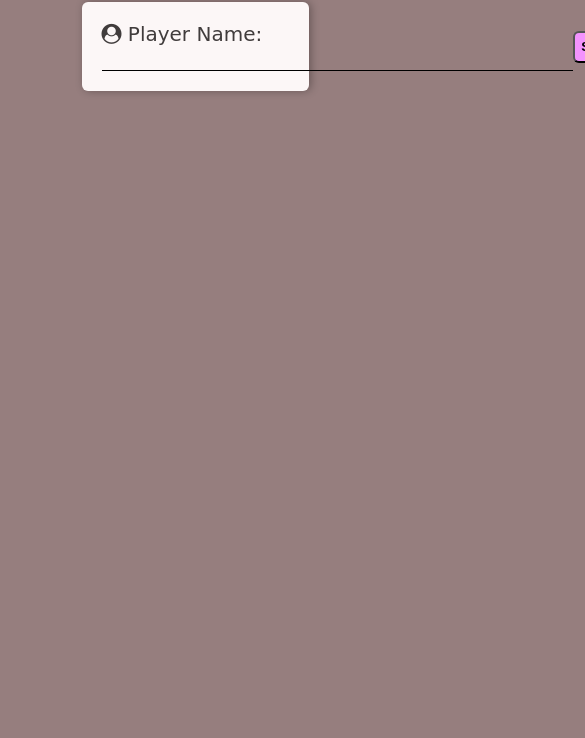
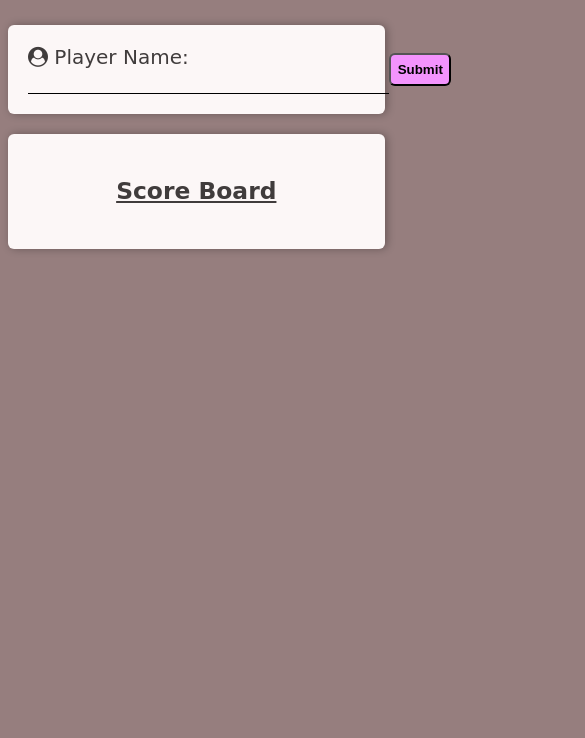
Before and after one commit to Seb-Jesh/balloon-pop-game, a plain HTML site: page index.html in a window 390 px wide. Shown: the part 106-844 px from the top of the page, 585 px wide, since content can reach past the window. Drawn offline with Linux system fonts and the light colour scheme.

Commit message:
Completed game

```diff
--- a/index.html
+++ b/index.html
@@ -20,10 +20,11 @@
                 <i class="fa fa-user-circle" aria-hidden="true"></i>
                 <span>Player Name: </span>
             </label>
-            <input type="text" size="40" name="playerName" required>
+            <input type="text" size="30" name="playerName" required>
         </div>
         <button type="submit">Submit</button>
     </form>
+
 <section id="game" class="game hidden">
     <div class="card bg-dark text-light">
       <div class="d-flex space">
@@ -70,6 +71,12 @@
     </div>
 </section>
 </main>
+
+    <div id="scoreboard" class="card mt-2 container">
+        <h3 class="text-align-centre">Score Board</h3>
+            <div id="players"></div>
+    </div>
+
    <script src="main.js"></script>
 </body>
 </html>
--- a/main.js
+++ b/main.js
@@ -21,6 +21,7 @@ function startGame() {
     currentPopCounter = 0;
     document.getElementById("game-controls").classList.add("hidden");
     document.getElementById("game-stats").classList.remove("hidden");
+    document.getElementById("scoreboard").classList.add("hidden");
     drawtoScreen();
     startClock();
     setTimeout(stopGame, gameLength);
@@ -89,6 +90,7 @@ function stopGame() {
 
         document.getElementById("game-stats").classList.add("hidden");
         document.getElementById("game-controls").classList.remove("hidden");
+        document.getElementById("scoreboard").classList.remove("hidden");
 
         if(currentPopCounter > currentPlayer.topScore) {
             currentPlayer.topScore = currentPopCounter;
@@ -97,6 +99,7 @@ function stopGame() {
 
         stopClock();
         drawtoScreen();
+        drawScoreboard();
 }
 
 function resetGame() {
@@ -126,6 +129,7 @@ function setPlayer(event) {
    document.getElementById("game").classList.remove("hidden");
    form.classList.add("hidden");
    drawtoScreen();
+   drawScoreboard();
 }
 
 function changePlayer() {
@@ -143,3 +147,21 @@ function loadPlayers() {
         players = playersData;
     }
 }
+
+function drawScoreboard() {
+    let template = '';
+
+    players.sort((a, b) => b.topScore - a.topScore);
+
+    players.forEach(player => {
+        template += `
+        <div class="d-flex space">
+                <span>${player.name}</span>
+                <span>${player.topScore}</span>
+            </div>
+        `
+    })
+    document.getElementById("players").innerHTML = template
+}
+
+drawScoreboard();
--- a/style.css
+++ b/style.css
@@ -163,6 +163,12 @@ input {
     margin: auto;
 }
 
+@media screen and (max-width: 700px) {
+    .container {
+        width: 90%;
+    }
+}
+
 .d-flex {
     display: flex;
     align-items: center;
@@ -216,6 +222,11 @@ input {
     margin-bottom: 1.5em;
 }
 
+.text-align-centre {
+    text-align: center;
+    text-decoration: underline;
+}
+
 .hidden {
     display: none !important;
 }
```
